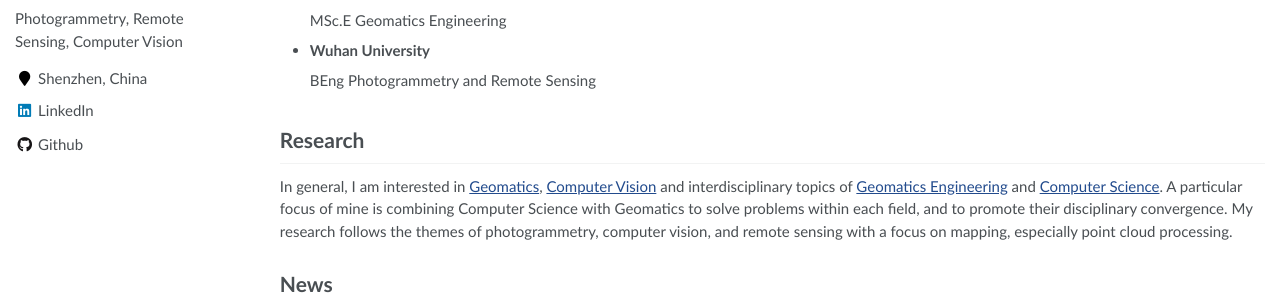
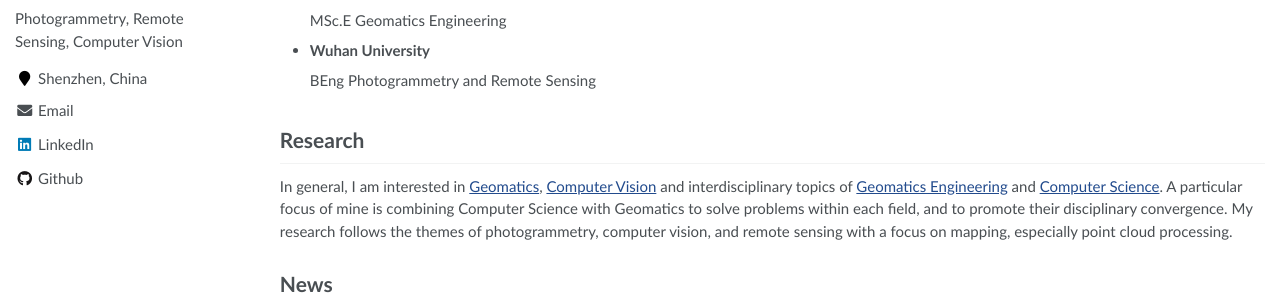
Before and after one commit to ruishengwang/ruishengwang.github.io, a Jekyll site: the page built from _pages/about.md, in a window 1280 px wide. Shown: the part 406-701 px from the top of the page. Built offline with Jekyll 4.4.1, drawn with Linux system fonts in a browser that asks for light colours.

Commit message:
Update _config.yml

```diff
--- a/_config.yml
+++ b/_config.yml
@@ -28,7 +28,7 @@ author:
   employer         :
   pubmed           :
   googlescholar    :
-  emails            : "ruiswang@szu.edu.cn"
+  email            : "ruiswang@szu.edu.cn"
   researchgate     :  # example: "https://www.researchgate.net/profile/yourprofile"
   uri              :
   bitbucket        :
```
